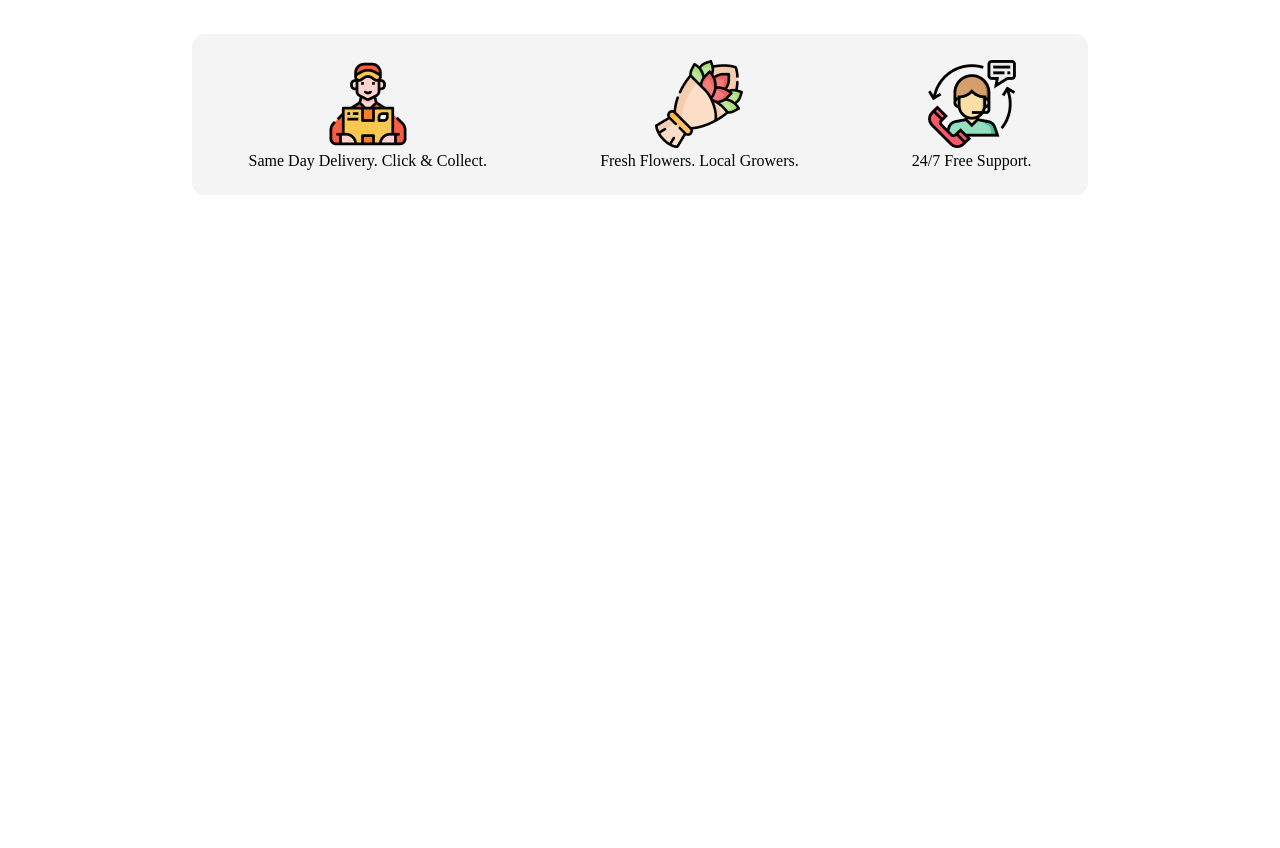
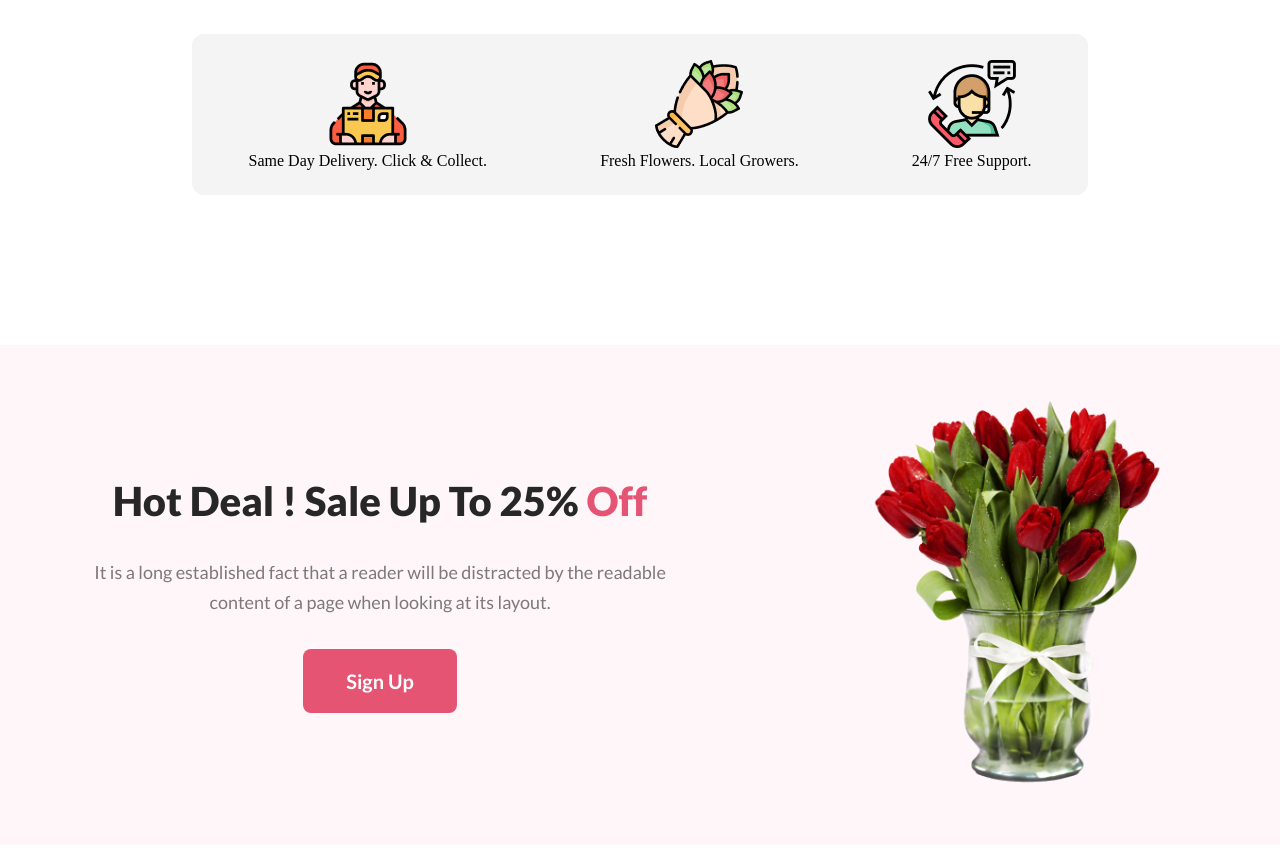
Before and after one commit to M-H-Maruf/flower-shop-website, a plain HTML site: page index.html in a window 1280 px wide. Shown: the part 1703-2551 px from the top of the page. Before the commit the page ends 1898 px from the top, so only its background shows below. Drawn offline with Linux system fonts and the light colour scheme.

Commit message:
deal section added

```diff
--- a/index.html
+++ b/index.html
@@ -73,20 +73,48 @@
             <section class="service aligner">
                 <div class="service-card-container">
                     <div class="service-card">
-                        <img src="images/Group 57.png" alt="Same Day Delivery. Click & Collect.">
+                        <img
+                            src="images/Group 57.png"
+                            alt="Same Day Delivery. Click & Collect."
+                        />
                         <p>Same Day Delivery. Click & Collect.</p>
                     </div>
                     <div class="service-card">
-                        <img src="images/Group 58.png" alt="Fresh Flowers. Local Growers.">
+                        <img
+                            src="images/Group 58.png"
+                            alt="Fresh Flowers. Local Growers."
+                        />
                         <p>Fresh Flowers. Local Growers.</p>
                     </div>
                     <div class="service-card">
-                        <img src="images/Group 59.png" alt="24/7 Free Support.">
+                        <img
+                            src="images/Group 59.png"
+                            alt="24/7 Free Support."
+                        />
                         <p>24/7 Free Support.</p>
                     </div>
                 </div>
             </section>
             <!-- service end -->
+
+            <!-- deal start -->
+            <section class="deal">
+                <div class="deal-left">
+                    <h2 class="section-title">
+                        Hot Deal ! Sale Up To 25% <span>Off</span>
+                    </h2>
+                    <p class="section-description">
+                        It is a long established fact that a reader will be
+                        distracted by the readable<br />content of a page when
+                        looking at its layout.
+                    </p>
+                    <button class="btn">Sign Up</button>
+                </div>
+                <div class="deal-right">
+                    <img src="images/pngwing 8.png" alt="flowers-in-a-vase" />
+                </div>
+            </section>
+            <!-- deal end -->
         </main>
         <footer></footer>
     </body>
--- a/styles/style.css
+++ b/styles/style.css
@@ -28,7 +28,7 @@
     line-height: 30px;
     margin: 32px 0px;
 }
-.aligner{
+.aligner {
     display: flex;
     justify-content: center;
 }
@@ -68,11 +68,11 @@
 }
 .featured-card-container {
     display: flex;
-    gap: .5vw;
+    gap: 0.5vw;
     justify-content: center;
     margin-top: 40px;
 }
-.featured-card{
+.featured-card {
     width: 23vw;
 }
 .card {
@@ -108,15 +108,37 @@
 }
 
 /* service styles */
-
-.service-card-container{
+.service-card-container {
     display: flex;
     width: 70vw;
     background-color: rgba(39, 39, 39, 0.05);
     justify-content: space-around;
     border-radius: 1.5vh;
 }
-.service-card{
+.service-card {
     text-align: center;
     padding: 2vw;
 }
+
+/* deal styles */
+.deal {
+    display: flex;
+    margin: 150px 0px;
+    background-color: rgba(229, 84, 115, 0.05);
+    align-items: center;
+    justify-content: space-around;
+}
+.deal-left {
+    width: 50vw;
+    text-align: center;
+}
+.deal-right {
+    text-align: center;
+}
+.deal-right img{
+    width: 300px;
+    padding: 50px;
+}
+.deal-left span{
+    color: #e55473;
+}
```
